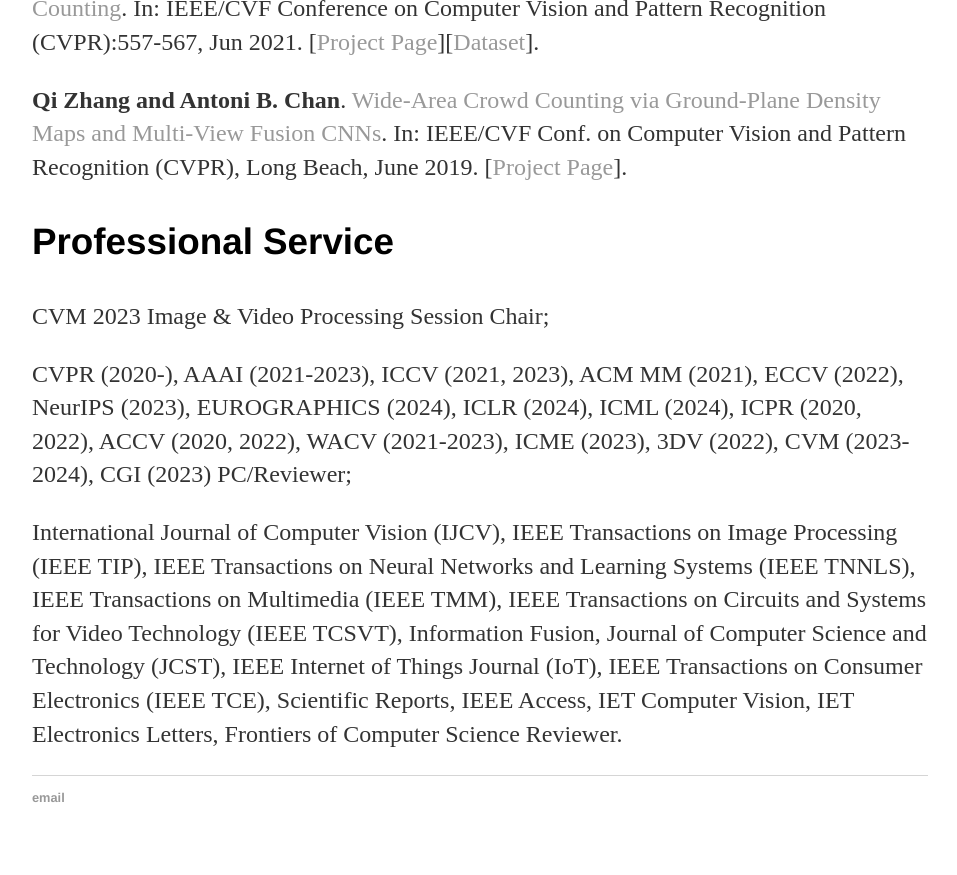
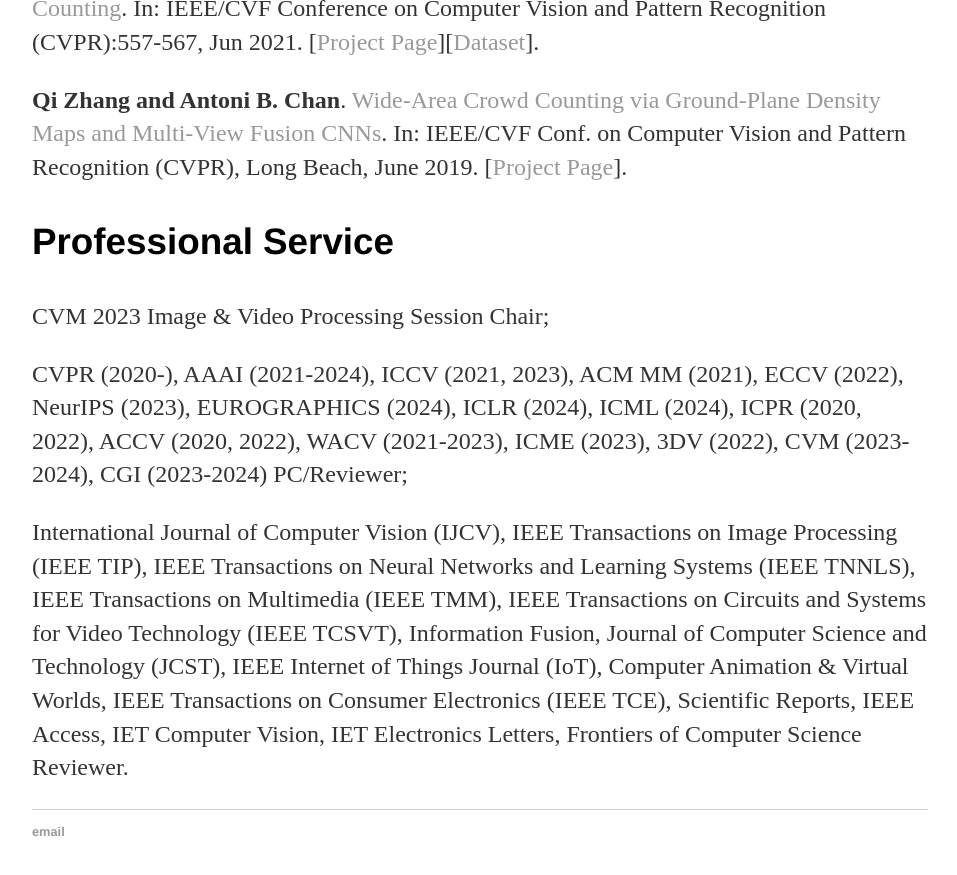
Before and after one commit to zqyq/zqyq.github.io, a Jekyll site: the page built from index.html, in a window 1280 px wide and 900 px high, scrolled down 1393 px. Shown: the top 875 px of the window, without its empty margins (160-1117 px from the left). Built offline with Jekyll 4.4.1, drawn with Linux system fonts in a browser that asks for light colours.

Commit message:
Update index.html

```diff
--- a/index.html
+++ b/index.html
@@ -65,13 +65,13 @@
 
 
 			<p> CVM 2023 Image & Video Processing Session Chair; <p>
-			<p>  CVPR (2020-), AAAI (2021-2023), ICCV (2021, 2023), ACM MM (2021),  ECCV (2022), NeurIPS (2023), EUROGRAPHICS (2024), ICLR (2024), ICML (2024),
-			ICPR (2020, 2022), ACCV (2020, 2022), WACV (2021-2023), ICME (2023), 3DV (2022), CVM (2023-2024), CGI (2023) PC/Reviewer;<p>
+			<p>  CVPR (2020-), AAAI (2021-2024), ICCV (2021, 2023), ACM MM (2021),  ECCV (2022), NeurIPS (2023), EUROGRAPHICS (2024), ICLR (2024), ICML (2024),
+			ICPR (2020, 2022), ACCV (2020, 2022), WACV (2021-2023), ICME (2023), 3DV (2022), CVM (2023-2024), CGI (2023-2024) PC/Reviewer;<p>
 
 			<p> International Journal of Computer Vision (IJCV), IEEE Transactions on Image Processing (IEEE TIP),
 			 IEEE Transactions on Neural Networks and Learning Systems (IEEE TNNLS),
 			 IEEE Transactions on Multimedia (IEEE TMM), IEEE Transactions on Circuits and Systems for Video Technology (IEEE TCSVT),
-			Information Fusion, Journal of Computer Science and Technology (JCST), IEEE Internet of Things Journal (IoT),
+			Information Fusion, Journal of Computer Science and Technology (JCST), IEEE Internet of Things Journal (IoT), Computer Animation & Virtual Worlds,
 			  IEEE Transactions on Consumer Electronics (IEEE TCE), Scientific Reports, IEEE Access, IET Computer Vision, IET Electronics Letters,
 			    Frontiers of Computer Science Reviewer. <p>
 		</div>
```
